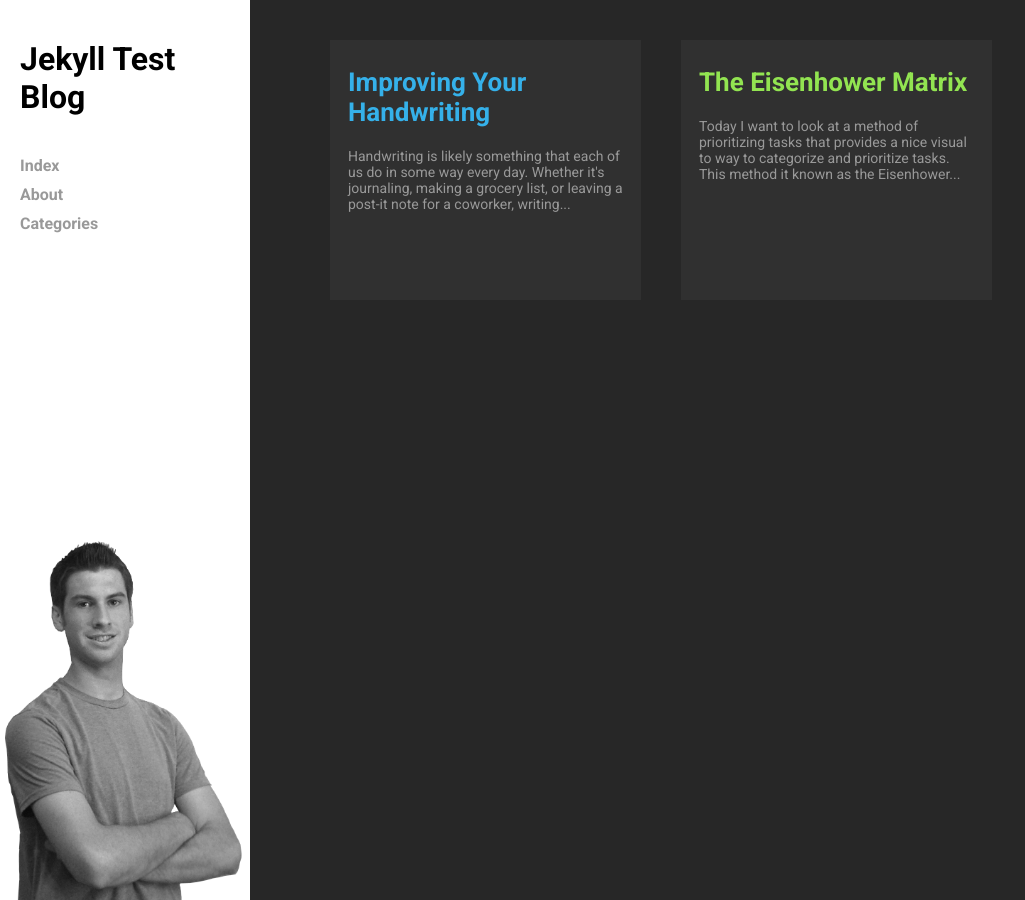
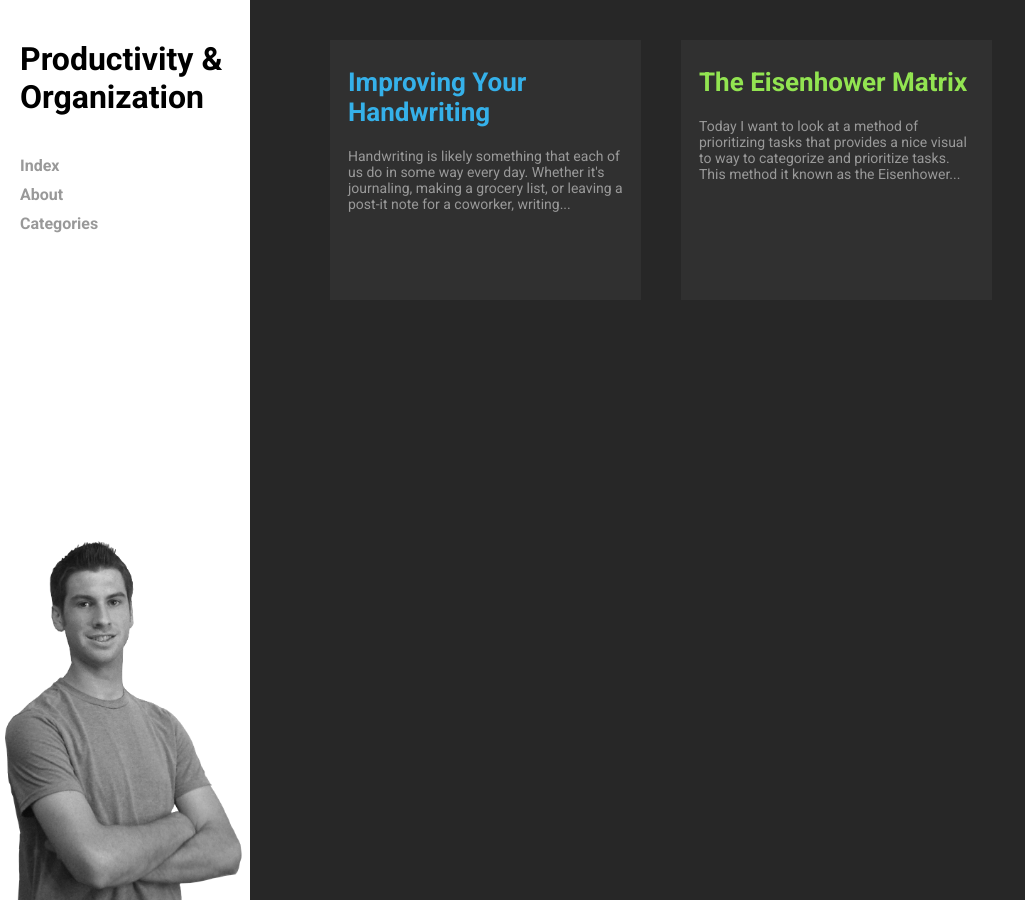
Before and after one commit to nhawkins10/productivity-blog, a Jekyll site: the page built from index.html, in a window 1280 px wide. Shown: the whole page, without its empty margins (0-1025 px from the left). Built offline with Jekyll 4.4.1, drawn with Linux system fonts in a browser that asks for light colours.

Commit message:
changing blog title

```diff
--- a/_layouts/default.html
+++ b/_layouts/default.html
@@ -1,7 +1,7 @@
 <!DOCTYPE html>
 <html>
 <head>
-  <title>Jekyll Test Blog</title>
+  <title>Productivity & Organization</title>
   <meta content="width=device-width, initial-scale=1.0, maximum-scale=1.0, user-scalable=no" name="viewport">
   <link rel="stylesheet" type="text/css" href="{{ site.baseurl }}/css/main.css" />
   <link rel="stylesheet" type="text/css" href="{{ site.baseurl }}/css/post.css" />
--- a/_layouts/page.html
+++ b/_layouts/page.html
@@ -3,7 +3,7 @@ layout: default
 ---
 
 <div class="sidebar">
-	<a href="{{ site.baseurl }}/" class="title">Jekyll Test Blog</a>
+	<a href="{{ site.baseurl }}/" class="title">Productivity & Organization</a>
 	<ul class="main-nav">
 		<li><a class="nav-link" href="{{ site.baseurl }}/">Index</a></li>
 		<li><a class="nav-link" href="{{ site.baseurl }}/about">About</a></li>
--- a/_layouts/post.html
+++ b/_layouts/post.html
@@ -3,7 +3,7 @@ layout: default
 ---
 <div class="reader">
 	<div class="sidebar">
-		<a href="{{ site.baseurl }}/" class="title">Jekyll Test Blog</a>
+		<a href="{{ site.baseurl }}/" class="title">Productivity & Organization</a>
 		<ul class="main-nav">
 			<li><a class="nav-link" href="{{ site.baseurl }}/">Index</a></li>
 			<li><a class="nav-link" href="{{ site.baseurl }}/about">About</a></li>
--- a/index.html
+++ b/index.html
@@ -3,7 +3,7 @@ layout: default
 ---
 
 <div class="sidebar">
-	<a href="{{ site.baseurl }}/" class="title">Jekyll Test Blog</a>
+	<a href="{{ site.baseurl }}/" class="title">Productivity & Organization</a>
 	<ul class="main-nav">
 		<li><a class="nav-link" href="{{ site.baseurl }}/">Index</a></li>
 		<li><a class="nav-link" href="{{ site.baseurl }}/about">About</a></li>
```
